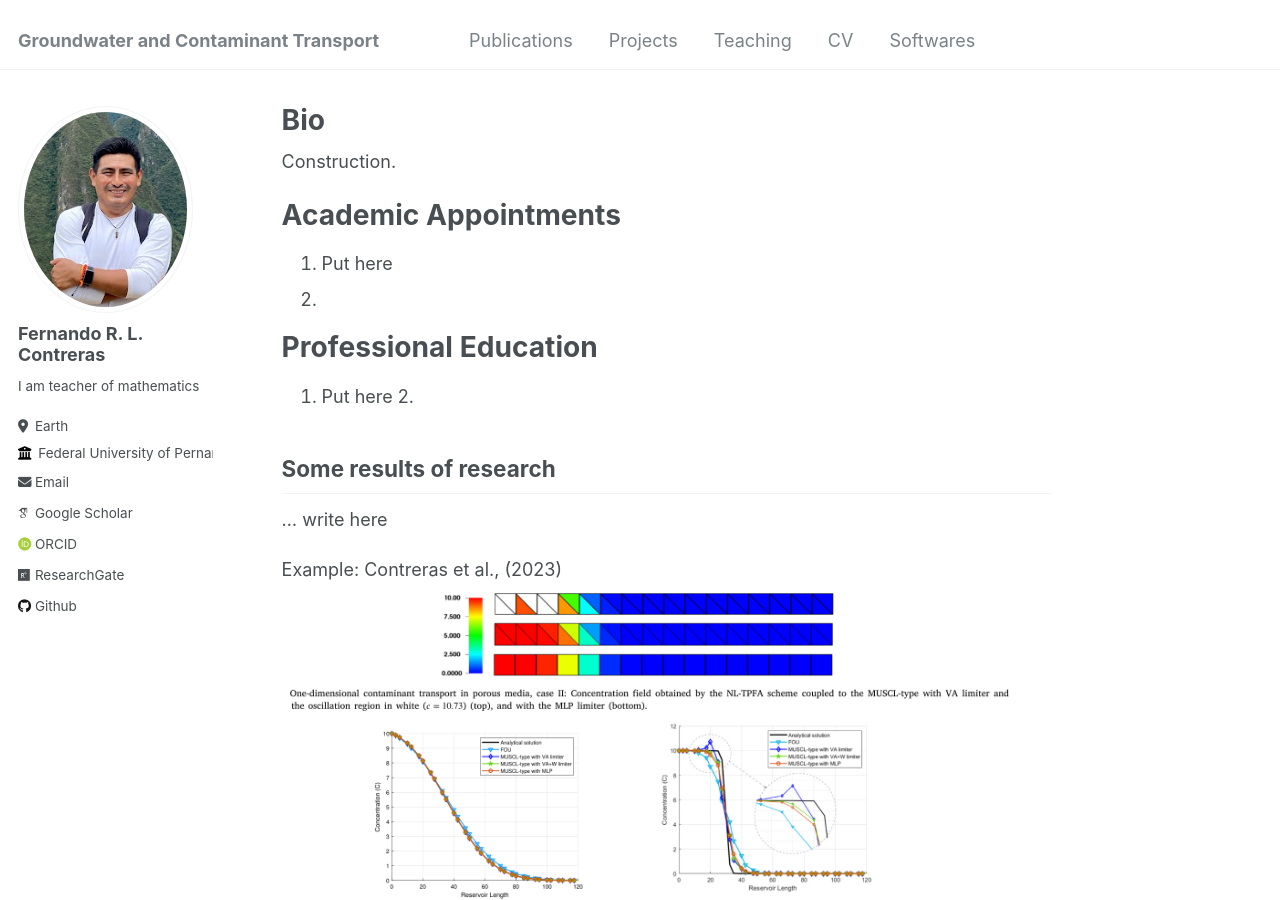
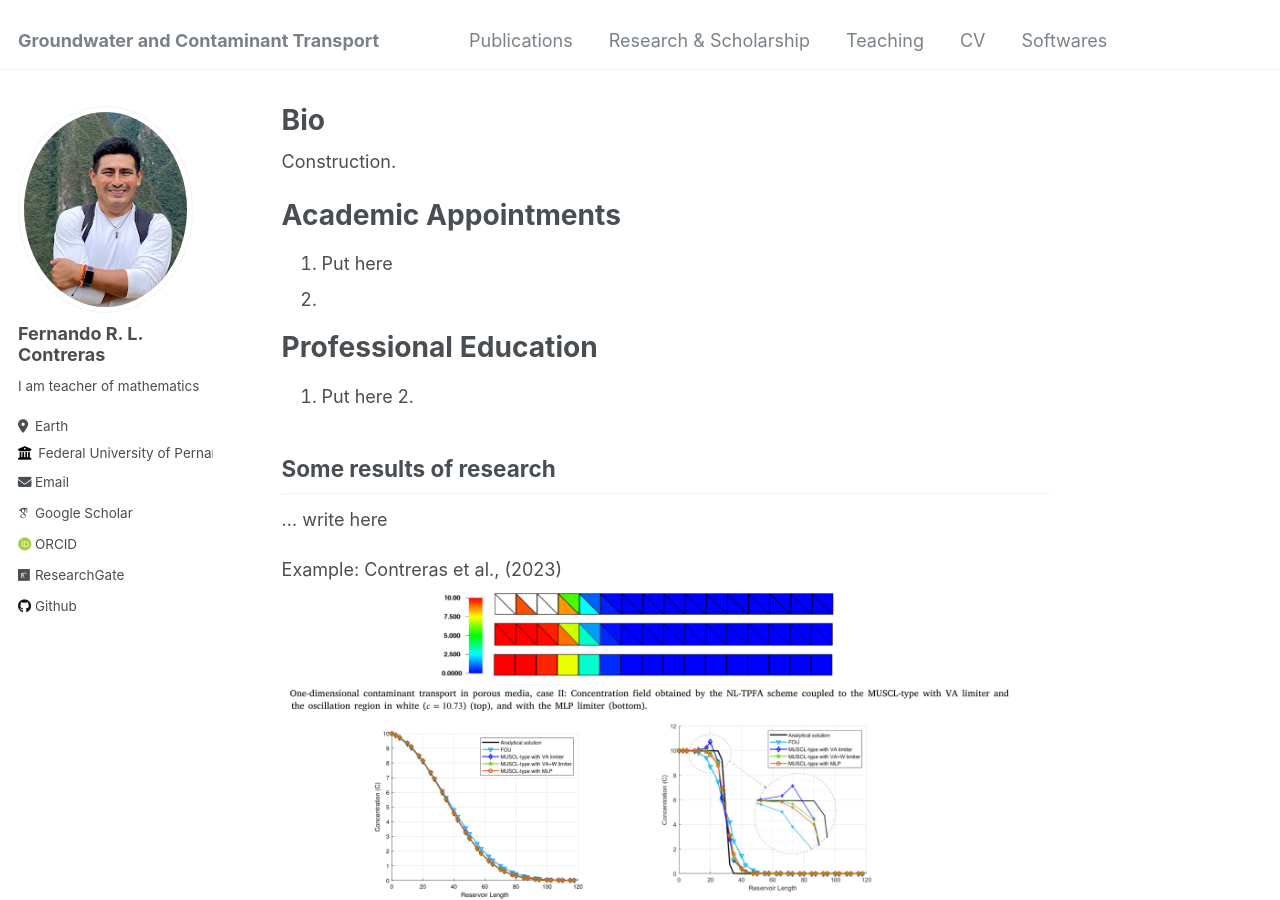
Before and after one commit to Feraul/Feraul.github.io, a Jekyll site: the page built from _pages/about.md, in a window 1280 px wide and 900 px high. Built offline with Jekyll 4.4.1, drawn with Linux system fonts in a browser that asks for light colours; some web fonts are replaced.

Commit message:
Update navigation.yml

```diff
--- a/_data/navigation.yml
+++ b/_data/navigation.yml
@@ -3,7 +3,7 @@ main:
   - title: "Publications"
     url: /publications/
 
-  - title: "Projects"
+  - title: "Research & Scholarship"
     url: /talks/
 
   - title: "Teaching"
```
